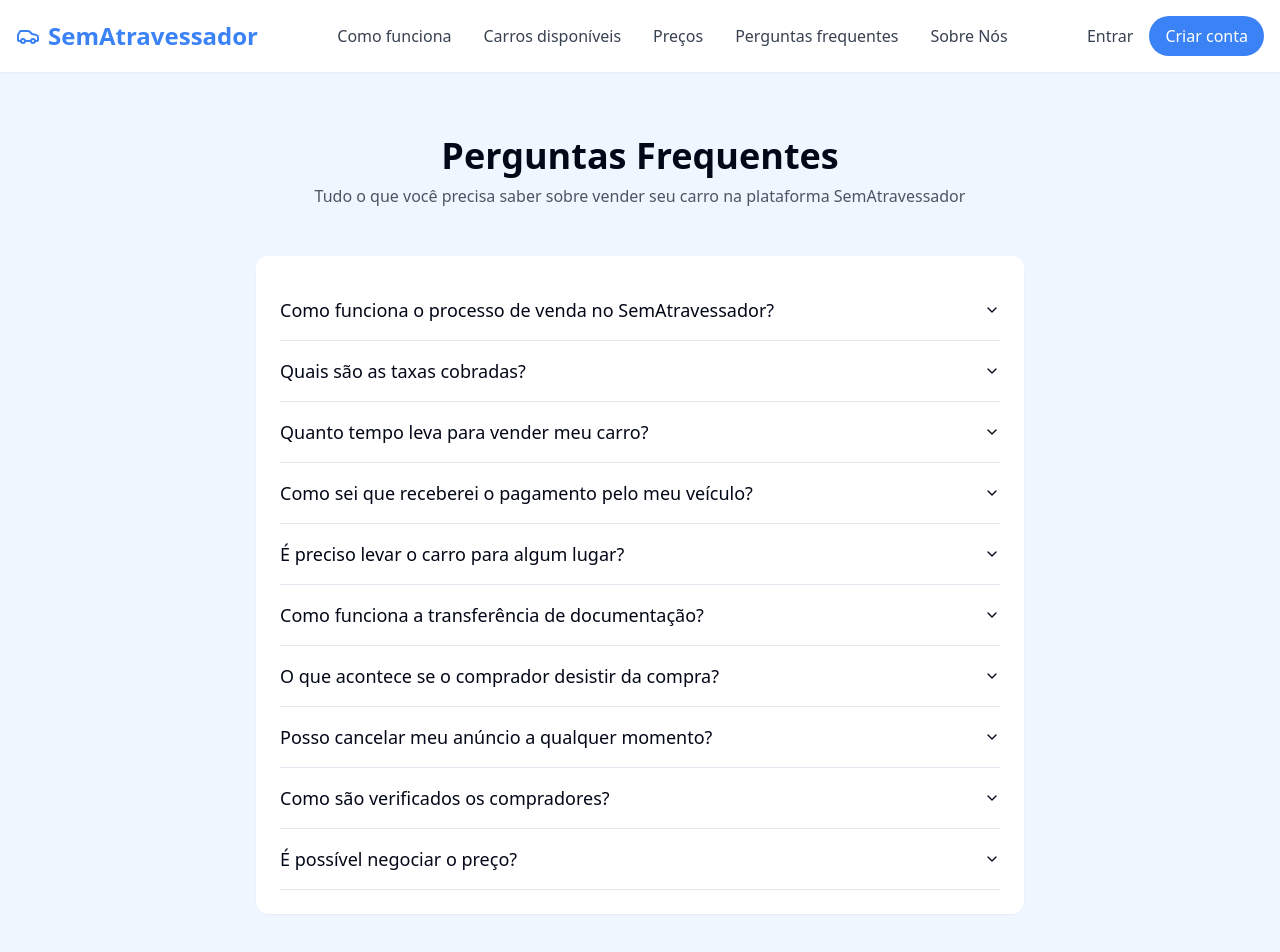
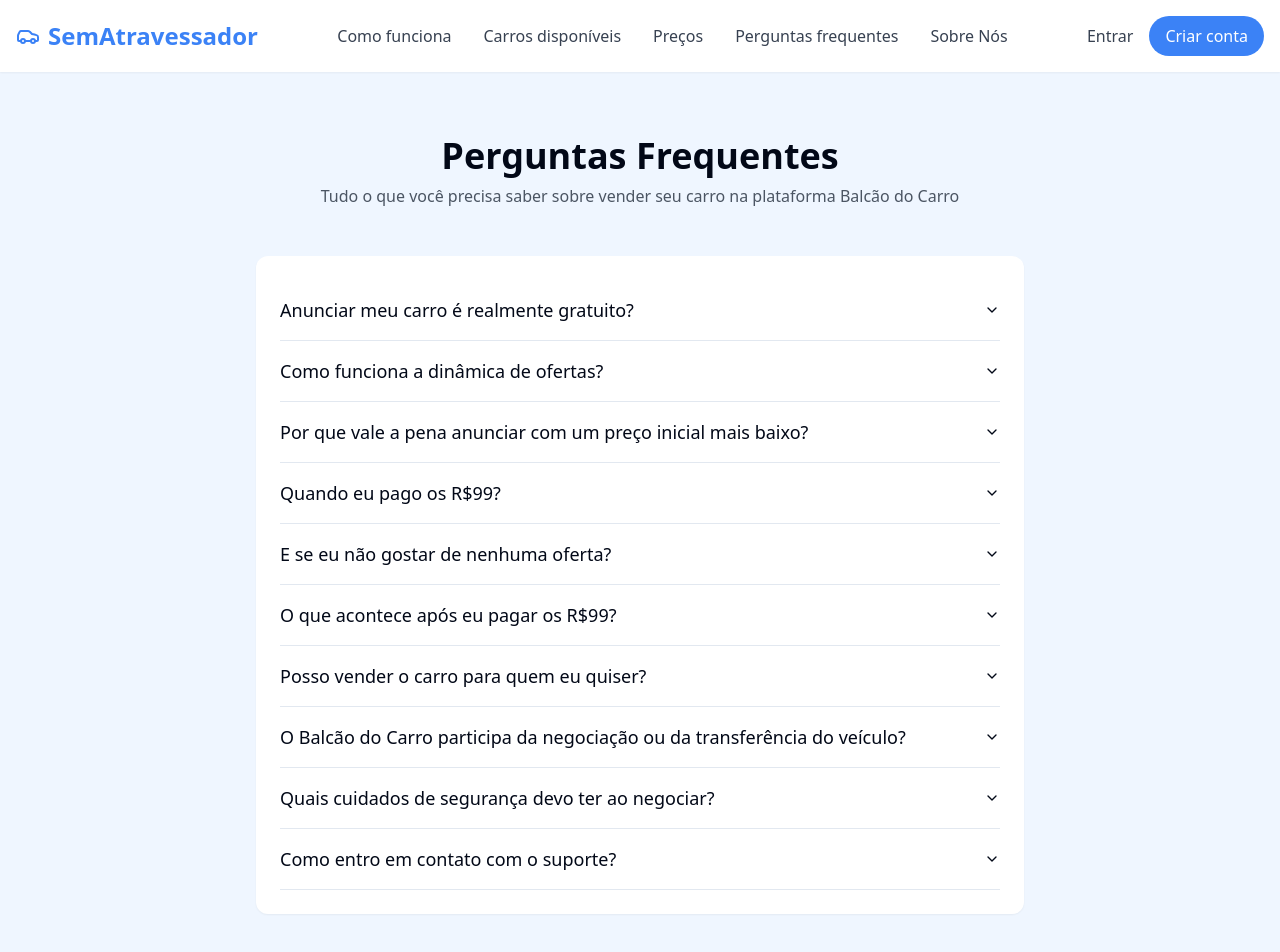
Before and after one commit to danielcalonge/site-essentials-pages-gen, a React (Vite) app: page /faq in a window 1280 px wide. Shown: the top 952 px of the page. Built offline with nearby package versions, Linux system fonts and the light colour scheme.

Commit message:
Update FAQ content
The FAQ page was updated with the new content, maintaining the structure but replacing the text.

```diff
--- a/src/pages/FAQ.tsx
+++ b/src/pages/FAQ.tsx
@@ -6,44 +6,44 @@ import { Accordion, AccordionContent, AccordionItem, AccordionTrigger } from "@/
 const FAQ = () => {
   const faqItems = [
     {
-      question: "Como funciona o processo de venda no SemAtravessador?",
-      answer: "O processo é simples: você cadastra seu veículo, define seu preço mínimo, recebe propostas de compradores cadastrados em nossa plataforma e escolhe a melhor oferta. Nosso sistema de leilão garante transparência e o melhor preço para seu carro."
+      question: "Anunciar meu carro é realmente gratuito?",
+      answer: "Sim! Criar e publicar um anúncio no Balcão do Carro é totalmente gratuito. Você só paga se quiser liberar os contatos das pessoas que fizeram ofertas no seu carro — e esse valor é fixo: R$99."
     },
     {
-      question: "Quais são as taxas cobradas?",
-      answer: "Não cobramos comissões sobre a venda. Temos apenas uma taxa fixa de anúncio, que é cobrada somente quando você decide publicar seu veículo na plataforma. Todas as taxas são claramente informadas antes de você confirmar o anúncio."
+      question: "Como funciona a dinâmica de ofertas?",
+      answer: "Você anuncia seu carro e define um preço inicial (recomendamos começar com o valor que uma concessionária pagaria, cerca de 60% a 65% da Tabela Fipe). Conforme os compradores visualizam seu anúncio, eles fazem ofertas. A melhor oferta aparece publicamente no anúncio, como referência, mas ninguém sabe quem fez."
     },
     {
-      question: "Quanto tempo leva para vender meu carro?",
-      answer: "O tempo médio de venda é de 3 dias, mas pode variar dependendo do modelo, ano, condições do veículo e preço solicitado. Veículos com preços competitivos costumam vender mais rapidamente."
+      question: "Por que vale a pena anunciar com um preço inicial mais baixo?",
+      answer: "Quanto menor o valor do anúncio, maior o número de compradores interessados. O Balcão do Carro tem uma dinâmica inteligente de notificação: toda vez que uma nova oferta é feita, todas as pessoas que já fizeram propostas anteriormente recebem um aviso. Isso cria uma disputa natural entre compradores, fazendo com que os carros anunciados por preços mais baixos atraiam mais atenção, recebam mais lances e — na maioria das vezes — sejam vendidos mais rápido e por valores mais altos."
     },
     {
-      question: "Como sei que receberei o pagamento pelo meu veículo?",
-      answer: "Nós intermediamos todo o processo de pagamento através da nossa plataforma segura. O dinheiro é depositado em uma conta garantidora e só é liberado para o vendedor quando o comprador confirma o recebimento do veículo nas condições anunciadas."
+      question: "Quando eu pago os R$99?",
+      answer: "Você só paga se quiser liberar os contatos dos compradores que fizeram ofertas. Após o pagamento, você poderá entrar em contato com qualquer um deles para negociar diretamente."
     },
     {
-      question: "É preciso levar o carro para algum lugar?",
-      answer: "Não. As visitas e avaliações acontecem no local que você determinar. Você só precisa se deslocar para finalizar a documentação de transferência, caso prefira fazer isso pessoalmente."
+      question: "E se eu não gostar de nenhuma oferta?",
+      answer: "Sem problema. Você não paga nada e pode manter o anúncio no ar, ajustando o preço se quiser. Só paga os R$99 se quiser negociar com alguém."
     },
     {
-      question: "Como funciona a transferência de documentação?",
-      answer: "Após a venda, orientamos ambas as partes sobre o processo de transferência. Você pode optar por fazer o processo pessoalmente ou utilizar nosso serviço de despachante parceiro, que cuida de toda a burocracia por uma taxa adicional."
+      question: "O que acontece após eu pagar os R$99?",
+      answer: "Você recebe acesso aos dados de contato (telefone, e-mail e chat na plataforma) de todas as pessoas que fizeram propostas. A negociação passa a ser direta entre você e o comprador."
     },
     {
-      question: "O que acontece se o comprador desistir da compra?",
-      answer: "Caso o comprador desista após o pagamento, ele perde uma taxa de compromisso que é revertida para você como compensação pelo tempo perdido. Seu anúncio volta a ficar ativo na plataforma automaticamente."
+      question: "Posso vender o carro para quem eu quiser?",
+      answer: "Sim! Você pode escolher com quem quer negociar, como vai receber o pagamento e onde será feito o encontro. O Balcão do Carro apenas facilita o contato."
     },
     {
-      question: "Posso cancelar meu anúncio a qualquer momento?",
-      answer: "Sim, você pode cancelar seu anúncio a qualquer momento antes de aceitar uma oferta. Caso já tenha aceitado uma oferta mas a negociação não tenha sido concluída, podem haver penalidades conforme nossos termos de uso."
+      question: "O Balcão do Carro participa da negociação ou da transferência do veículo?",
+      answer: "Não. Toda negociação, pagamento e transferência são de inteira responsabilidade entre vendedor e comprador. O Balcão do Carro é apenas uma plataforma de anúncios que conecta pessoas interessadas em vender e comprar veículos. Recomendamos que ambas as partes realizem a transação com segurança e dentro da legalidade."
     },
     {
-      question: "Como são verificados os compradores?",
-      answer: "Todos os compradores passam por um processo de verificação que inclui validação de documentos pessoais, consulta em órgãos de proteção ao crédito e histórico na plataforma. Apenas compradores verificados podem fazer ofertas pelo seu veículo."
+      question: "Quais cuidados de segurança devo ter ao negociar?",
+      answer: "Negociar diretamente com outra pessoa pode ser seguro se você seguir algumas boas práticas:\n\nPara o vendedor:\n• Nunca entregue o carro ou documentos antes de o pagamento ser efetivado.\n• Confirme se o valor foi realmente creditado na sua conta antes de transferir o veículo. Não confie em comprovantes.\n\nPara o comprador:\n• Certifique-se de que o vendedor é realmente o proprietário do veículo, verificando o CRLV.\n• Consulte a situação do veículo no site do Detran: restrições, multas e débitos.\n\nPara ambos:\n• Marquem encontros em locais públicos e movimentados, como estacionamentos de shoppings ou agências bancárias.\n• Levem alguém de confiança para acompanhar.\n• Se possível, façam a vistoria juntos em um local especializado antes de fechar negócio.\n\nSeguindo essas recomendações, a venda ou compra do carro será mais segura e tranquila para todos os envolvidos."
     },
     {
-      question: "É possível negociar o preço?",
-      answer: "Sim. Embora você defina um preço mínimo aceitável, os compradores podem fazer ofertas acima desse valor. Você decide se aceita ou não, e pode fazer contrapropostas."
+      question: "Como entro em contato com o suporte?",
+      answer: "Envie um e-mail para: contato@balcaodocarro.com.br. Nosso time está pronto para te ajudar."
     }
   ];
 
@@ -52,14 +52,14 @@ const FAQ = () => {
       <div className="bg-blue-50 py-16">
         <div className="container mx-auto px-4">
           <h1 className="text-4xl font-bold text-center mb-2">Perguntas Frequentes</h1>
-          <p className="text-center text-gray-600 mb-12">Tudo o que você precisa saber sobre vender seu carro na plataforma SemAtravessador</p>
+          <p className="text-center text-gray-600 mb-12">Tudo o que você precisa saber sobre vender seu carro na plataforma Balcão do Carro</p>
 
           <div className="max-w-3xl mx-auto bg-white rounded-xl shadow-sm p-6">
             <Accordion type="single" collapsible className="w-full">
               {faqItems.map((item, index) => (
                 <AccordionItem key={index} value={`item-${index}`}>
                   <AccordionTrigger className="text-lg font-medium text-left">{item.question}</AccordionTrigger>
-                  <AccordionContent className="text-gray-600">{item.answer}</AccordionContent>
+                  <AccordionContent className="text-gray-600 whitespace-pre-line">{item.answer}</AccordionContent>
                 </AccordionItem>
               ))}
             </Accordion>
@@ -68,6 +68,7 @@ const FAQ = () => {
           <div className="mt-12 text-center">
             <p className="text-gray-600 mb-4">Não encontrou o que procurava?</p>
             <a href="/contato" className="text-blue-500 font-medium hover:text-blue-700">Entre em contato conosco</a>
+            <p className="text-gray-400 text-sm mt-8">Última atualização: Maio de 2025</p>
           </div>
         </div>
       </div>
```
